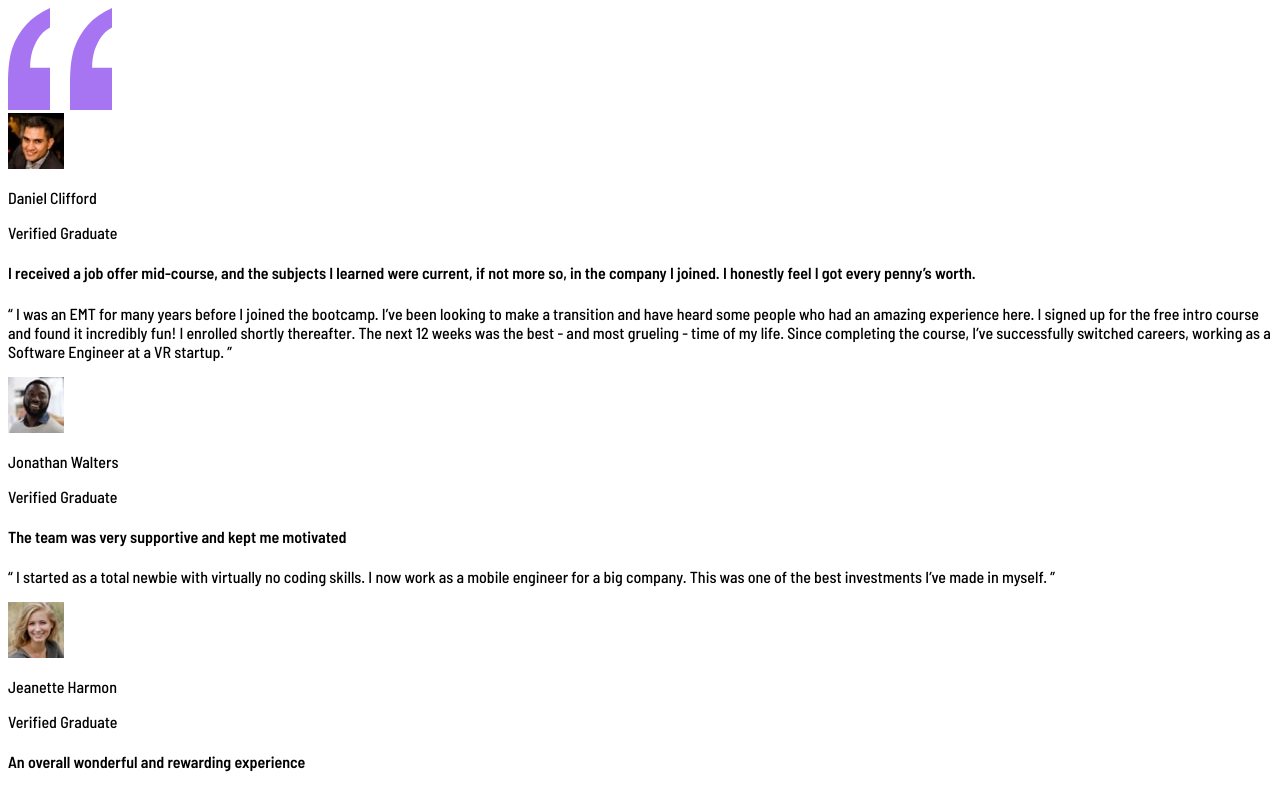
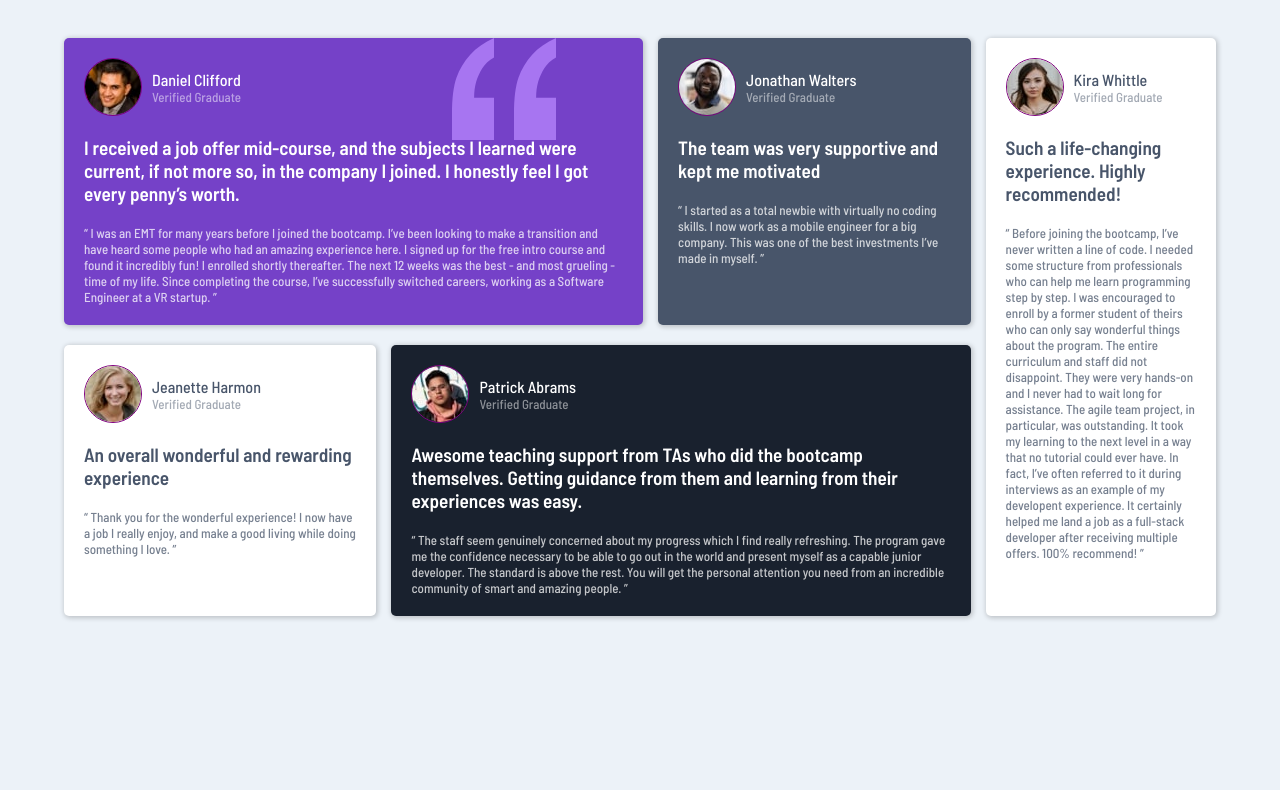
Before and after one commit to Olanrewxju/testimonial-grid, a plain HTML site: page index.html in a window 1280 px wide. Shown: the top 790 px of the page. Drawn offline with Linux system fonts and the light colour scheme.

Commit message:
Update style.css

```diff
--- a/style.css
+++ b/style.css
@@ -1,51 +1,137 @@
-html {
-    font-family: "Barlow Semi Condensed", sans-serif;
-}
-
-.main {
-
-    background-color: #ecf2f8;
-    display: grid;
-    min-height: 100vh;
-}
-
-.photo {
-    border-radius: 50%;
-    border: 2px double purple;
-    width: 40px;
-    height: 40px;
-}
-
-.photo img {
-    width: 100%;
-    height: 100%;
-    object-fit: cover;
+* {
+    box-sizing: border-box;
+    margin: 0;
+    padding: 0;
 }
 
 
-
-.person {
-    display: flex;
-    align-items: center;
+#testimonial-grid-container {
+    padding: 3% 5%;
 }
 
-.person1 {
-    background: hsl(263, 55%, 52%);
+body {
+    background-color: #ECF2F8;
+    font-family: 'Barlow Semi Condensed', sans-serif;
+}
+
+#testimonial-1 {
+    background-color: #7541c8;
+    color: #FFFFFF;
+    position: relative;
+    z-index: 0;
+}
+
+#testimonial-2 {
+    background-color: #48556A;
+    color: #FFFFFF;
+}
+
+#testimonial-3 {
+    background-color: #FFFFFF;
+    color: #48556A;;
+}
+
+#testimonial-4 {
+    background-color: #19212E;
+    color: #FFFFFF;
 
 }
 
-.person2 {
-    background: hsl(217, 19%, 35%);
+#testimonial-5 {
+    background-color: #FFFFFF;
+    color: #48556A;
+        ;
 }
 
-.person3 {
-    background: hsl(0, 0%, 100%);
+.grid-item {
+    margin-bottom: 20px;
+    padding: 20px;
+    border-radius: 5px;
+    box-shadow: 1px 1px 5px 1px rgba(0, 0, 0, 0.2);
+    font-size: 13px;
 }
 
-.person4 {
-    background: hsl(219, 29%, 14%) ;
+#quotesign {
+    position: absolute;
+    right: 15%;
+    top: 0;
+    z-index: -1;
 }
 
-.person5 {
-    background: hsl(0, 0%, 100%);
+.grid-item p {
+    opacity: 75%;
 }
+
+.header {
+    display: flex;
+    align-items: center;
+    margin-bottom: 20px;
+    z-index: 3;
+}
+
+.header .name {
+    opacity: 100%;
+    font-size: 1rem;
+}
+
+.header .status {
+    opacity: 50%;
+}
+
+.header img {
+    border-radius: 50%;
+    margin-right: 10px;
+    border: 1px solid purple;
+}
+
+.grid-item h4 {
+    margin-bottom: 20px;
+    font-size: 1.2rem;
+    font-weight: 600;
+}
+
+@media (min-width: 576px) {
+    #testimonial-grid-container {
+        max-width: 750px;
+        margin: 0 auto;
+        max-width: 1440px;
+    }
+
+    #testimonial-5 {
+        flex-basis: 20%;
+    }
+
+    #left-container {
+        flex-direction: column;
+        flex-basis: 80%;
+    }
+
+    #left-container .grid-item {
+        margin-right: 15px;
+    }
+
+    #top,
+    #bottom,
+    #left-container,
+    #testimonial-grid-container {
+        display: flex;
+
+    }
+    #top {
+        flex-basis: 50%;
+    }
+
+    #bottom {
+        flex-basis: 50%;
+    }
+
+    #testimonial-1,
+    #testimonial-4 {
+        flex-basis: 65%;
+    }
+
+    #testimonial-2,
+    #testimonial-3 {
+        flex-basis: 35%;
+    }
+}
```
